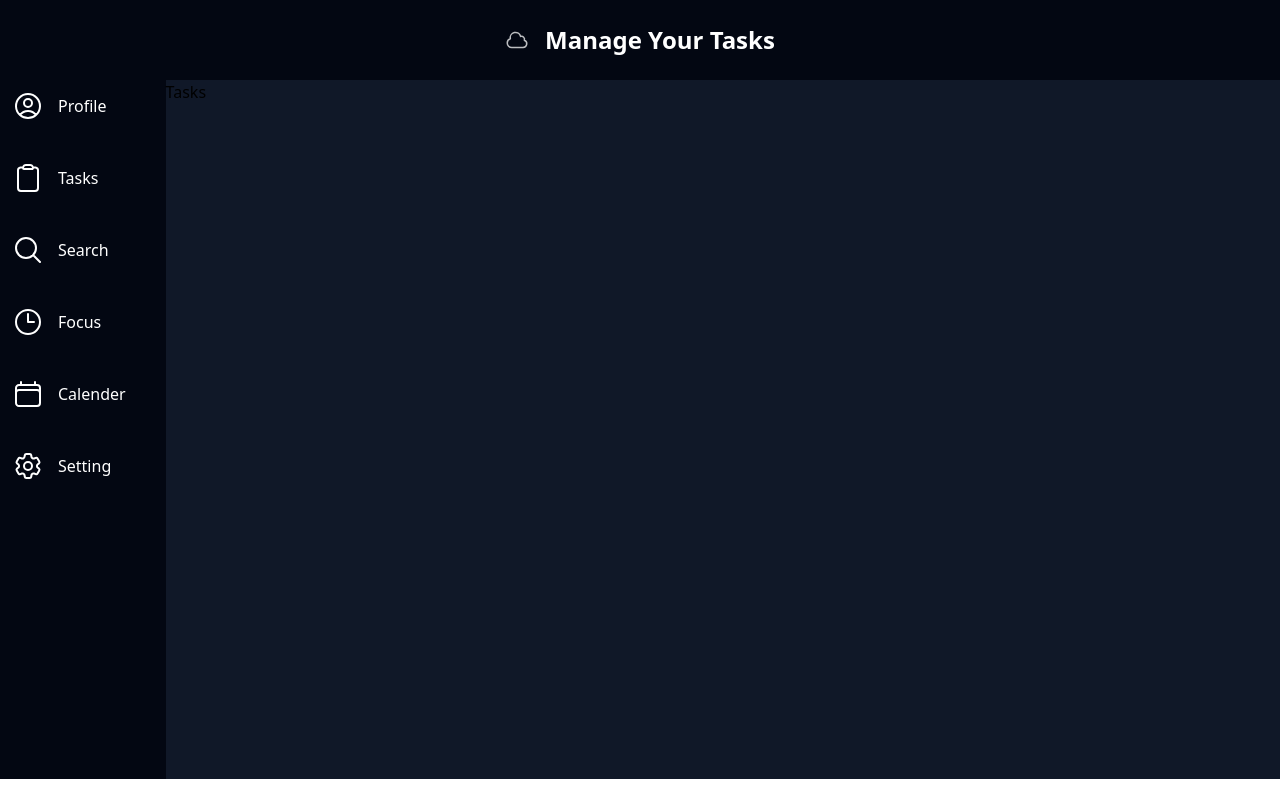
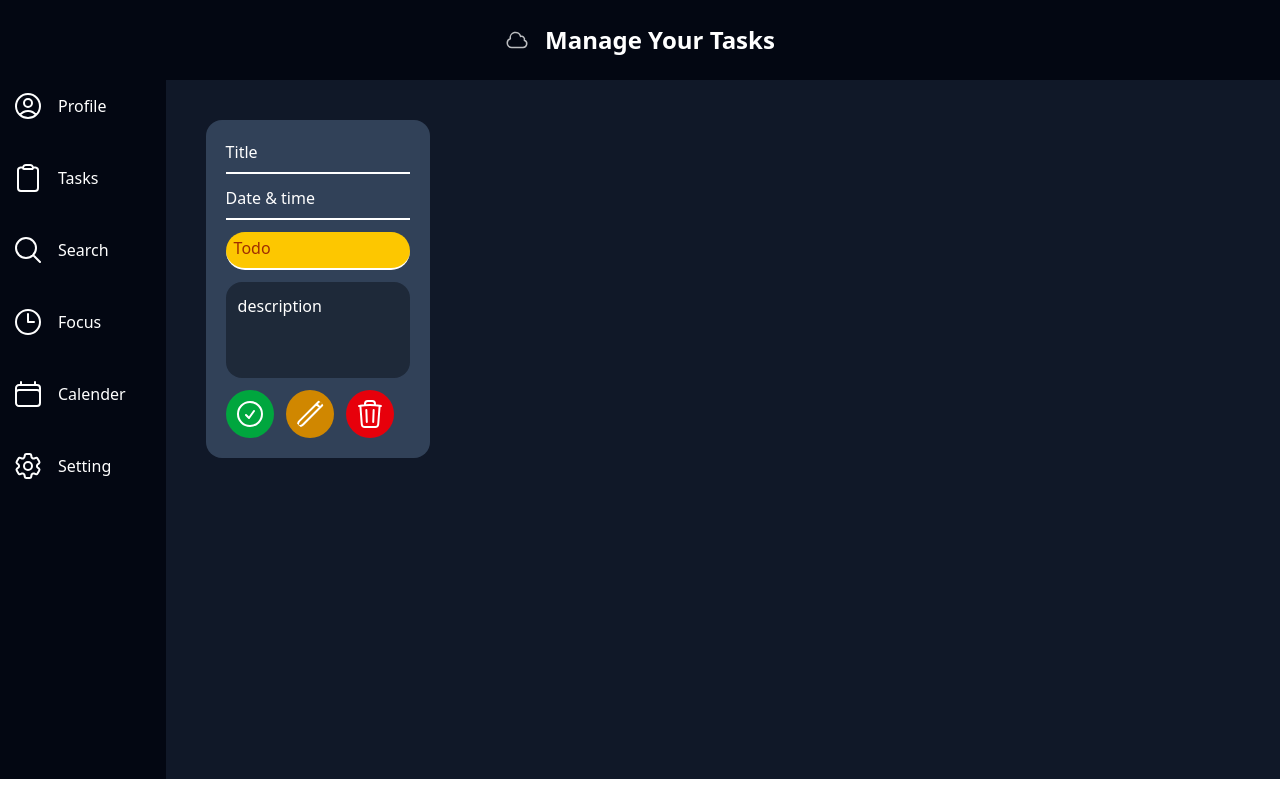
Before and after one commit to VibelessYoung/TaskManager, a Next.js app: page / in a window 1280 px wide. Built offline with nearby package versions, Linux system fonts and the light colour scheme.

Commit message:
tasks section created

```diff
--- a/app/components/Tasks.js
+++ b/app/components/Tasks.js
@@ -1,7 +1,77 @@
 import React from "react";
 
 function Tasks() {
-  return <div>Tasks</div>;
+  return (
+    <div className="flex gap-3 p-10">
+      <div className="bg-slate-700 rounded-2xl flex flex-col w-56 p-5">
+        <h1 className="text-white border-b-2 pb-2 border-white">Title</h1>
+        <h1 className="text-white border-b-2 pb-2 border-whit mt-3">
+          Date & time
+        </h1>
+        <h2 className="p-1 px-2 border-b-2 pb-2 border-white mt-3 text-orange-800 bg-yellow-400 rounded-full">
+          {/*status*/}
+          Todo
+        </h2>
+        <p
+          name=""
+          id=""
+          className="h-24 text-white mt-3 bg-gray-800 rounded-2xl p-3"
+        >
+          description
+        </p>
+        <div className="flex gap-3 mt-3">
+          <button>
+            <svg
+              xmlns="http://www.w3.org/2000/svg"
+              fill="none"
+              viewBox="0 0 24 24"
+              strokeWidth={1.5}
+              stroke="currentColor"
+              className="size-12 p-2 bg-green-600 text-white rounded-full"
+            >
+              <path
+                strokeLinecap="round"
+                strokeLinejoin="round"
+                d="M9 12.75 11.25 15 15 9.75M21 12a9 9 0 1 1-18 0 9 9 0 0 1 18 0Z"
+              />
+            </svg>
+          </button>
+          <button>
+            <svg
+              xmlns="http://www.w3.org/2000/svg"
+              fill="none"
+              viewBox="0 0 24 24"
+              strokeWidth={1.5}
+              stroke="currentColor"
+              className="size-12 p-2 bg-yellow-600 text-white rounded-full"
+            >
+              <path
+                strokeLinecap="round"
+                strokeLinejoin="round"
+                d="m16.862 4.487 1.687-1.688a1.875 1.875 0 1 1 2.652 2.652L6.832 19.82a4.5 4.5 0 0 1-1.897 1.13l-2.685.8.8-2.685a4.5 4.5 0 0 1 1.13-1.897L16.863 4.487Zm0 0L19.5 7.125"
+              />
+            </svg>
+          </button>
+          <button>
+            <svg
+              xmlns="http://www.w3.org/2000/svg"
+              fill="none"
+              viewBox="0 0 24 24"
+              strokeWidth={1.5}
+              stroke="currentColor"
+              className="size-12 bg-red-600 text-white rounded-full p-2"
+            >
+              <path
+                strokeLinecap="round"
+                strokeLinejoin="round"
+                d="m14.74 9-.346 9m-4.788 0L9.26 9m9.968-3.21c.342.052.682.107 1.022.166m-1.022-.165L18.16 19.673a2.25 2.25 0 0 1-2.244 2.077H8.084a2.25 2.25 0 0 1-2.244-2.077L4.772 5.79m14.456 0a48.108 48.108 0 0 0-3.478-.397m-12 .562c.34-.059.68-.114 1.022-.165m0 0a48.11 48.11 0 0 1 3.478-.397m7.5 0v-.916c0-1.18-.91-2.164-2.09-2.201a51.964 51.964 0 0 0-3.32 0c-1.18.037-2.09 1.022-2.09 2.201v.916m7.5 0a48.667 48.667 0 0 0-7.5 0"
+              />
+            </svg>
+          </button>
+        </div>
+      </div>
+    </div>
+  );
 }
 
 export default Tasks;
```
